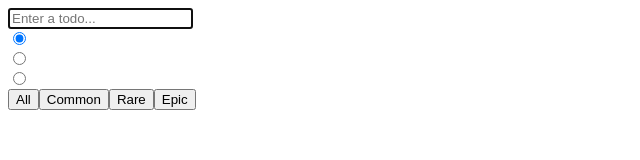
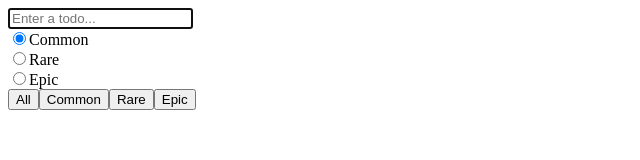
Before and after one commit to norsuwhe/todoList, a React app: page / in a window 1280 px wide. Shown: the top 160 px of the page, without its empty margins (0-640 px from the left). Built offline with nearby package versions, Linux system fonts and the light colour scheme.

Commit message:
small fixes

```diff
--- a/src/components/TodoForm/TodoForm.tsx
+++ b/src/components/TodoForm/TodoForm.tsx
@@ -41,7 +41,7 @@ const TodoForm = () => {
                 onChange={handleTodoTextChange}
             />
             <div>
-                {TodoImportanceButtons.map((button) => {
+                {TodoImportanceButtons.map(button => {
                     return (
                         <div key={button.id}>
                             <input
@@ -51,6 +51,9 @@ const TodoForm = () => {
                                 defaultChecked={button.defaultChecked}
                                 onClick={() => handleTodoImportanceChange(button.id)}
                             />
+                            <label htmlFor={button.id}>
+                                {button.name}
+                            </label>
                         </div>
                     )
                 })
```
